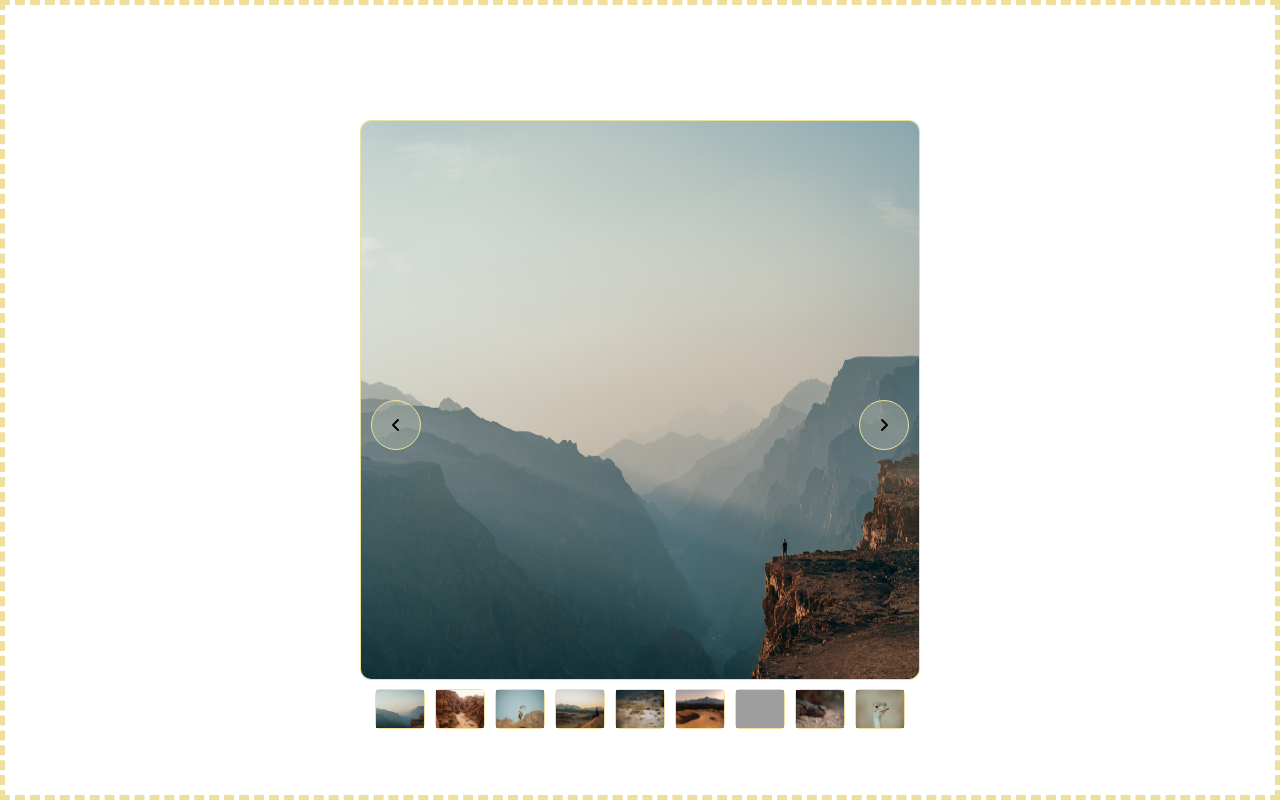
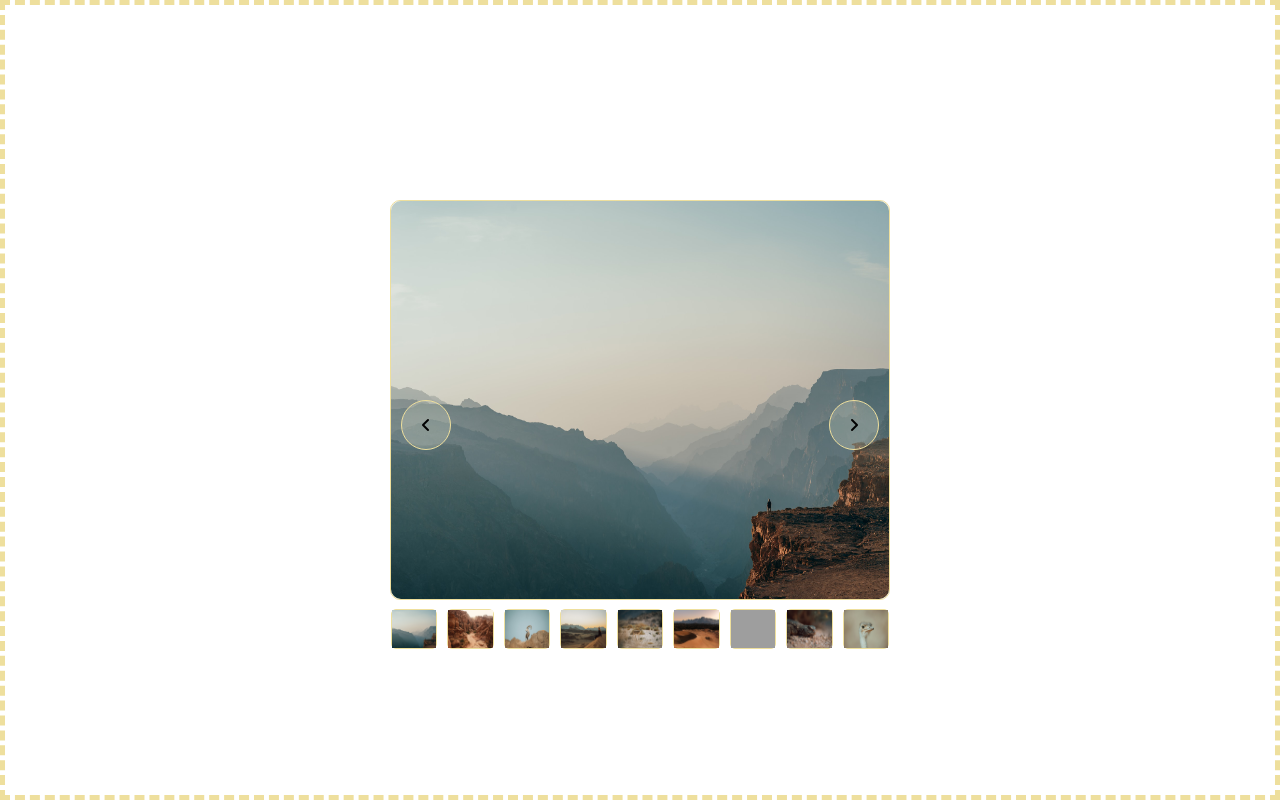
Before and after one commit to Candelo30/Carrusel, a plain HTML site: page index.html in a window 1280 px wide. Drawn offline with Linux system fonts and the light colour scheme; grey boxes are pictures that could not be loaded.

Commit message:
Acomodando estilos

```diff
--- a/css/style.css
+++ b/css/style.css
@@ -109,8 +109,8 @@ body {
 }
 
 .container-main {
-  height: 70vh;
-  width: 70vh;
+  height: 50vh;
+  min-width: 500px;
   position: relative;
   background-color: rgba(128, 128, 128, 0.055);
   border: 1px var(--bg-primary) solid;
```
